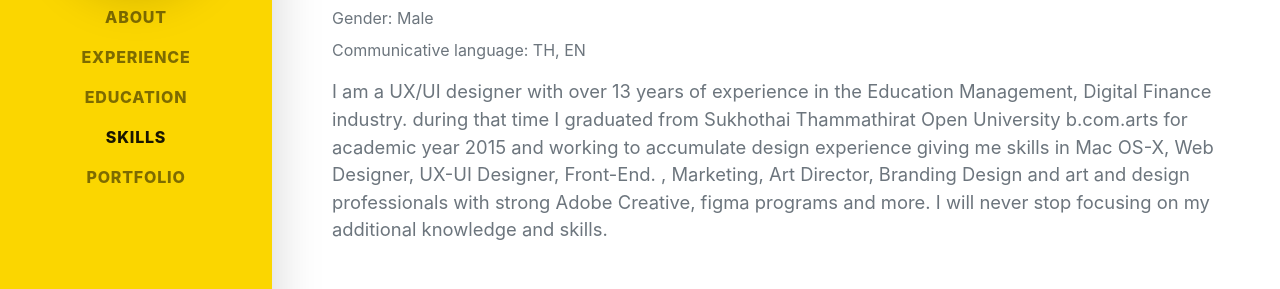
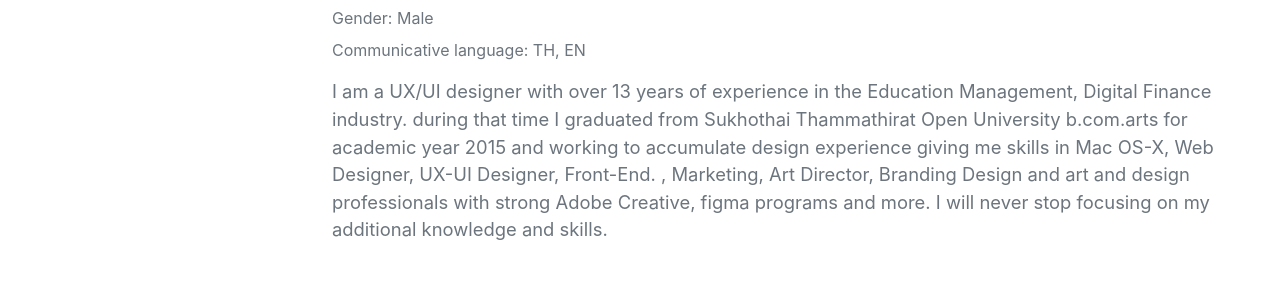
Before and after one commit to fodonfoto/resume, a plain HTML site: page index.html in a window 1280 px wide. Shown: the part 324-613 px from the top of the page. Drawn offline with nearby package versions, Linux system fonts and the light colour scheme; a web font is replaced by a local one.

Commit message:
Update index.html
hide

```diff
--- a/index.html
+++ b/index.html
@@ -57,7 +57,7 @@
         <!-- End Analytic Heatmap Ptengine -->
 
         <!-- Navigation-->
-        <nav class="navbar navbar-expand-lg navbar-light shadow-lg fixed-top" id="sideNav">
+       <!-- <nav class="navbar navbar-expand-lg navbar-light shadow-lg fixed-top" id="sideNav">
             <a class="navbar-brand js-scroll-trigger" href="#page-top">
                 <span class="d-block d-lg-none">Niwat Yahuadong</span>
                 <span class="d-none d-lg-block"><img class="img-fluid img-profile rounded-circle shadow-lg mx-auto mb-2" src="img/Profile.png"alt=""/></span>
@@ -69,7 +69,7 @@
                     <li class="nav-item"><a class="nav-link js-scroll-trigger" href="#experience">Experience</a></li>
                     <li class="nav-item"><a class="nav-link js-scroll-trigger" href="#education">Education</a></li>
                     <li class="nav-item"><a class="nav-link js-scroll-trigger" href="#skills">Skills</a></li>
-                    <!-- <li class="nav-item"><a class="nav-link js-scroll-trigger" href="#interests">Interests</a></li> -->
+                    <!-- <li class="nav-item"><a class="nav-link js-scroll-trigger" href="#interests">Interests</a></li>
                     <li class="nav-item mb-5"><a class="nav-link js-scroll-trigger" href="https://fodonfoto.github.io/.com">Portfolio</a></li>
                     <li class="nav-item mt-5"><a class="nav-link js-scroll-trigger" href="img/Resume-CV_Niwat_Yahuadong_2022.pdf">Download File PDF</a></li>
                 </ul>
```
